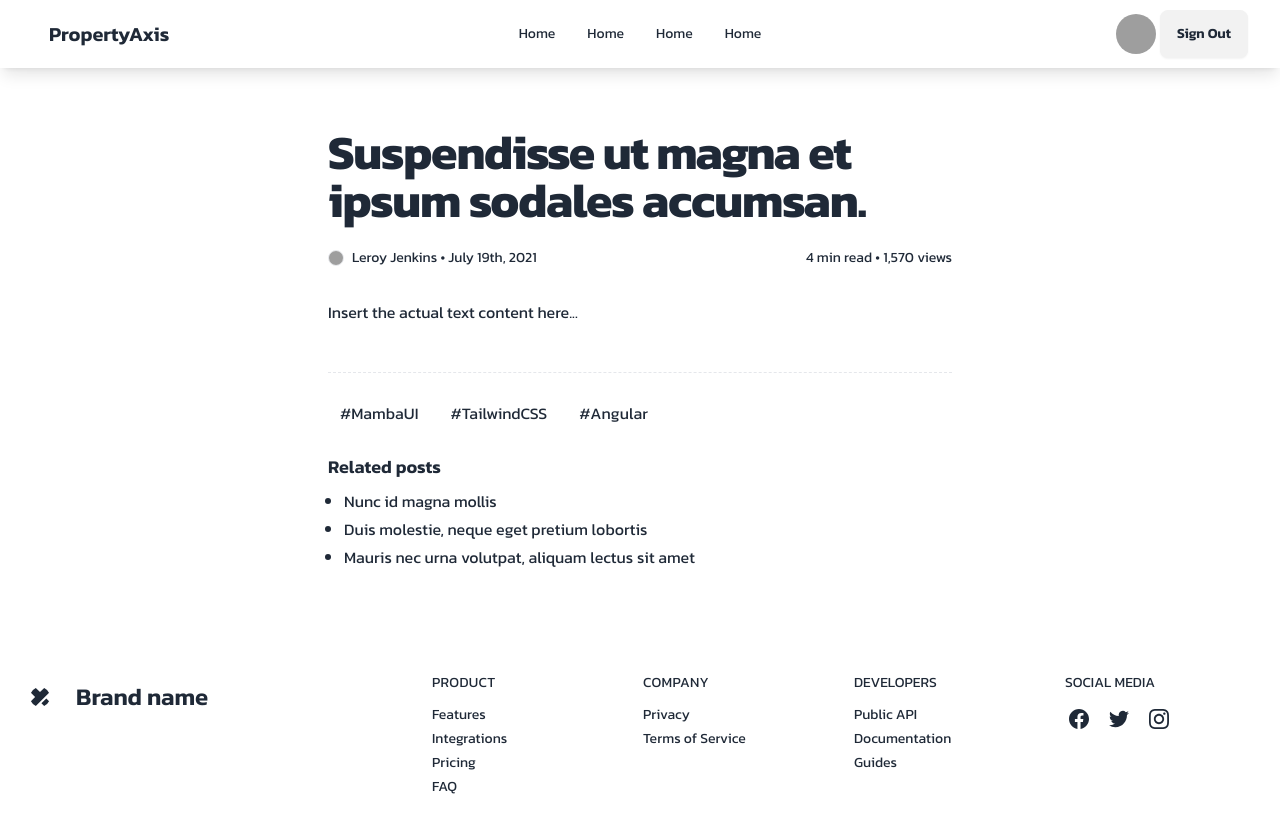
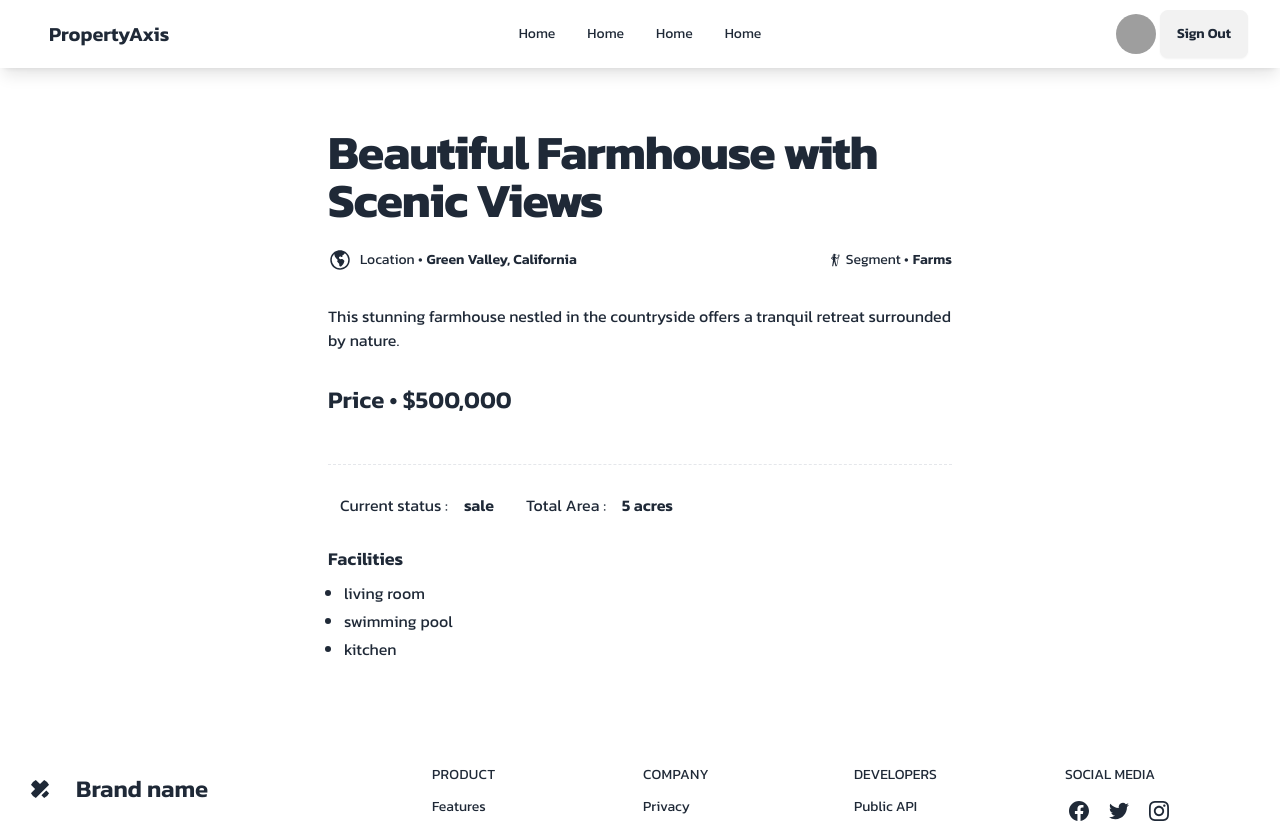
Before and after one commit to Bilshansakib/Property-Axis-Client, a React (Vite) app: page /estateDetails/1 in a window 1280 px wide. Shown: the top 823 px of the page. Built offline with nearby package versions, Linux system fonts and the light colour scheme; no server answers; sample sign-in values are in the browser's storage; grey boxes are pictures that could not be loaded; a web font is replaced by a local one.

Commit message:
Estate Details completed

```diff
--- a/package.json
+++ b/package.json
@@ -10,12 +10,14 @@
     "preview": "vite preview"
   },
   "dependencies": {
+    "@heroicons/react": "^2.1.3",
     "firebase": "^10.10.0",
     "localforage": "^1.10.0",
     "match-sorter": "^6.3.4",
     "react": "^18.2.0",
     "react-dom": "^18.2.0",
     "react-fast-marquee": "^1.6.4",
+    "react-icons": "^5.0.1",
     "react-router-dom": "^6.22.3",
     "sort-by": "^1.2.0"
   },
--- a/src/pages/EstateDetails/EstateDetails.jsx
+++ b/src/pages/EstateDetails/EstateDetails.jsx
@@ -1,31 +1,59 @@
-import { useParams } from "react-router-dom";
+import { useParams, useLoaderData } from "react-router-dom";
+import { GiFarmer } from "react-icons/gi";
+const EstateDetails = ({ estate }) => {
+  const estated = useLoaderData();
+  const { id } = useParams();
+  const data = estated.find((data) => data.id == id);
+  console.log(data);
 
-const EstateDetails = () => {
-  const { id } = useParams();
+  const {
+    estate_title,
+    segment_name,
+    description,
+    price,
+    status,
+    area,
+    location,
+    facilities,
+  } = data;
+
   return (
-    <div>
     <div className="max-w-2xl px-6 py-16 mx-auto space-y-12">
       <article className="space-y-8 dark:bg-gray-100 dark:text-gray-900">
         <div className="space-y-6">
           <h1 className="text-4xl font-bold md:tracking-tight md:text-5xl">
-              Suspendisse ut magna et ipsum sodales accumsan.
+            {estate_title}
           </h1>
           <div className="flex flex-col items-start justify-between w-full md:flex-row md:items-center dark:text-gray-600">
             <div className="flex items-center md:space-x-2">
-                <img
-                  src="https://source.unsplash.com/75x75/?portrait"
-                  alt=""
-                  className="w-4 h-4 border rounded-full dark:bg-gray-500 dark:border-gray-300"
+              <svg
+                xmlns="http://www.w3.org/2000/svg"
+                viewBox="0 0 24 24"
+                fill="currentColor"
+                className="w-6 h-6"
+              >
+                <path
+                  fillRule="evenodd"
+                  d="M12 2.25c-5.385 0-9.75 4.365-9.75 9.75s4.365 9.75 9.75 9.75 9.75-4.365 9.75-9.75S17.385 2.25 12 2.25ZM6.262 6.072a8.25 8.25 0 1 0 10.562-.766 4.5 4.5 0 0 1-1.318 1.357L14.25 7.5l.165.33a.809.809 0 0 1-1.086 1.085l-.604-.302a1.125 1.125 0 0 0-1.298.21l-.132.131c-.439.44-.439 1.152 0 1.591l.296.296c.256.257.622.374.98.314l1.17-.195c.323-.054.654.036.905.245l1.33 1.108c.32.267.46.694.358 1.1a8.7 8.7 0 0 1-2.288 4.04l-.723.724a1.125 1.125 0 0 1-1.298.21l-.153-.076a1.125 1.125 0 0 1-.622-1.006v-1.089c0-.298-.119-.585-.33-.796l-1.347-1.347a1.125 1.125 0 0 1-.21-1.298L9.75 12l-1.64-1.64a6 6 0 0 1-1.676-3.257l-.172-1.03Z"
+                  clipRule="evenodd"
                 />
-                <p className="text-sm">Leroy Jenkins • July 19th, 2021</p>
+              </svg>
+
+              <p className="text-sm flex items-center gap-1">
+                Location • <p className="font-semibold"> {location}</p>
+              </p>
             </div>
-              <p className="flex-shrink-0 mt-3 text-sm md:mt-0">
-                4 min read • 1,570 views
+            <p className="flex-shrink-0 gap-1 mt-3 text-sm md:mt-0 flex items-center">
+              <GiFarmer /> Segment •
+              <p className="font-semibold"> {segment_name}</p>
             </p>
           </div>
         </div>
         <div className="dark:text-gray-800">
-            <p>Insert the actual text content here...</p>
+          <p>{description}</p>
+        </div>
+        <div className="font-semibold text-2xl">
+          <p>Price • {price}</p>
         </div>
       </article>
       <div>
@@ -35,55 +63,37 @@ const EstateDetails = () => {
             href="#"
             className="px-3 py-1 rounded-sm hover:underline dark:bg-violet-600 dark:text-gray-50"
           >
-              #MambaUI
+            <span>Current status :</span>
+            <span className="font-semibold ml-4">{status}</span>
           </a>
           <a
             rel="noopener noreferrer"
             href="#"
             className="px-3 py-1 rounded-sm hover:underline dark:bg-violet-600 dark:text-gray-50"
           >
-              #TailwindCSS
-            </a>
-            <a
-              rel="noopener noreferrer"
-              href="#"
-              className="px-3 py-1 rounded-sm hover:underline dark:bg-violet-600 dark:text-gray-50"
-            >
-              #Angular
+            <span>Total Area :</span>
+            <span className="font-semibold ml-4">{area}</span>
           </a>
         </div>
         <div className="space-y-2">
-            <h4 className="text-lg font-semibold">Related posts</h4>
+          <h4 className="text-lg font-semibold">Facilities</h4>
           <ul className="ml-4 space-y-1 list-disc">
             <li>
-                <a
-                  rel="noopener noreferrer"
-                  href="#"
-                  className="hover:underline"
-                >
-                  Nunc id magna mollis
+              <a rel="noopener noreferrer" href="#" className="hover:underline">
+                {facilities[0]}
               </a>
             </li>
             <li>
-                <a
-                  rel="noopener noreferrer"
-                  href="#"
-                  className="hover:underline"
-                >
-                  Duis molestie, neque eget pretium lobortis
+              <a rel="noopener noreferrer" href="#" className="hover:underline">
+                {facilities[1]}
               </a>
             </li>
             <li>
-                <a
-                  rel="noopener noreferrer"
-                  href="#"
-                  className="hover:underline"
-                >
-                  Mauris nec urna volutpat, aliquam lectus sit amet
+              <a rel="noopener noreferrer" href="#" className="hover:underline">
+                {facilities[2]}
               </a>
             </li>
           </ul>
-          </div>
         </div>
       </div>
     </div>
--- a/src/routes/Routes.jsx
+++ b/src/routes/Routes.jsx
@@ -23,6 +23,7 @@ const router = createBrowserRouter([
             <EstateDetails></EstateDetails>
           </PrivateRoute>
         ),
+        loader: () => fetch("/properties.json"),
       },
       {
         path: "/login",
```
Also changed, not shown: 1 other file (tests, documents, lock files or other folders). Lines whose indentation alone changed are shown as unchanged.
